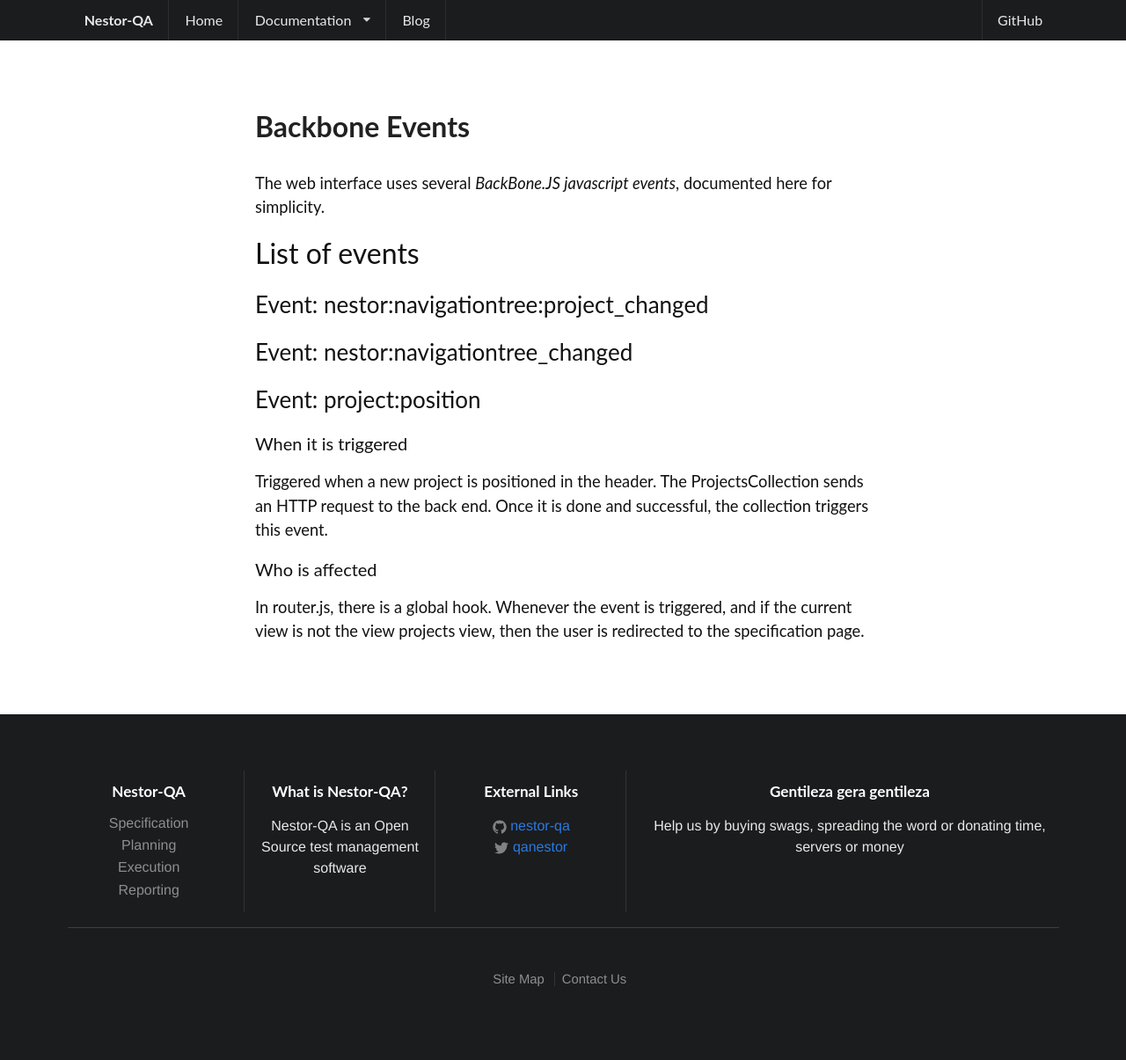
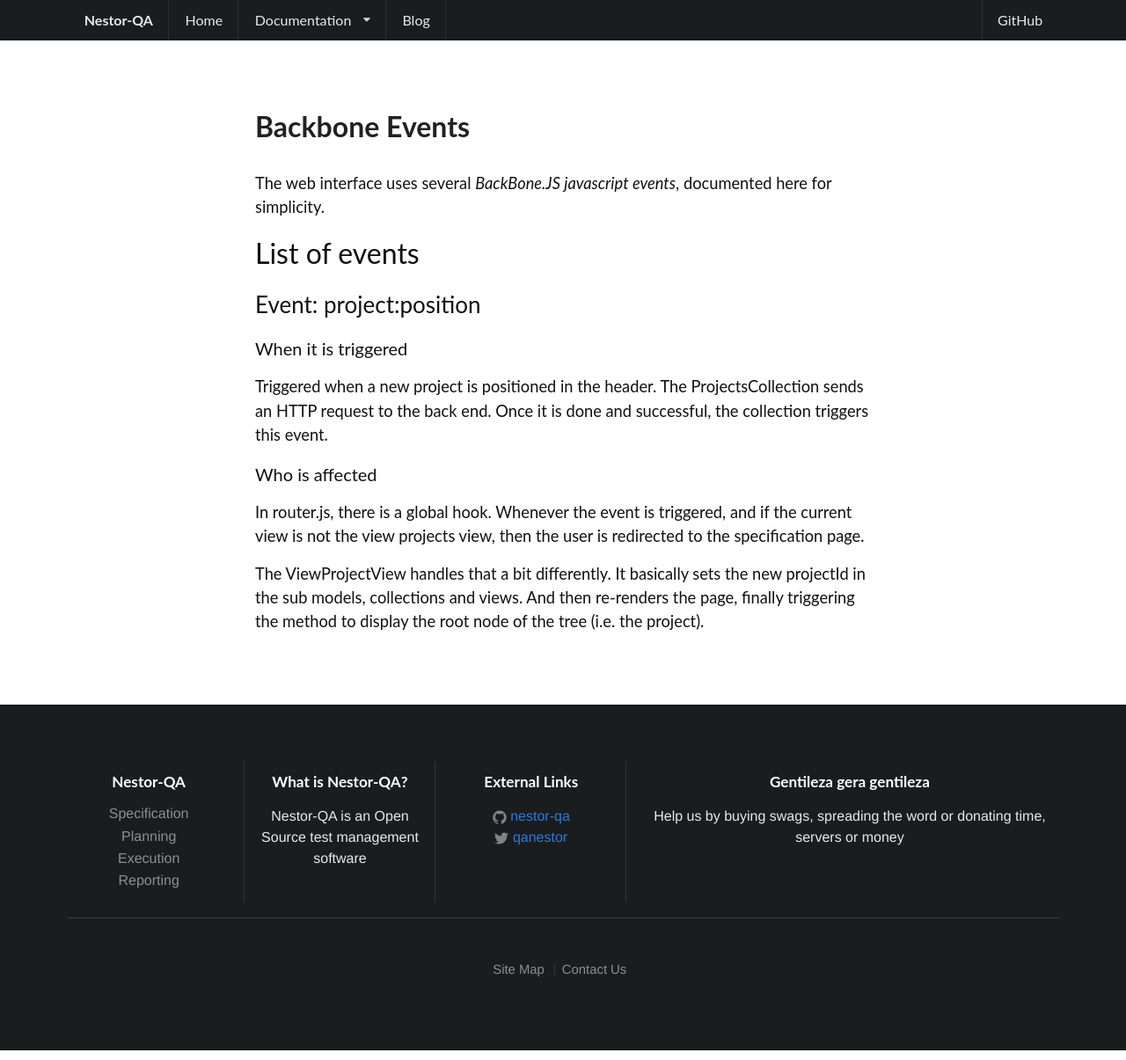
Before and after one commit to nestor-qa/nestor-qa.github.io, a Jekyll site: the page built from documentation/for-developers/backbone-events.md, in a window 1280 px wide and 1205 px high. Shown: the whole window at 88% size. Built offline with Jekyll 4.4.1, drawn with Linux system fonts in a browser that asks for light colours.

Commit message:
Removing unused events

```diff
--- a/documentation/for-developers/backbone-events.md
+++ b/documentation/for-developers/backbone-events.md
@@ -7,10 +7,6 @@ The web interface uses several _BackBone.JS javascript events_, documented here
 simplicity.
 
 ## List of events
-
-### Event: nestor:navigationtree:project_changed
-
-### Event: nestor:navigationtree_changed
 
 ### Event: project:position
 
@@ -25,3 +21,7 @@ this event.
 In router.js, there is a global hook. Whenever the event is triggered, and if the
 current view is not the view projects view, then the user is redirected to the
 specification page.
+
+The ViewProjectView handles that a bit differently. It basically sets the new projectId
+in the sub models, collections and views. And then re-renders the page, finally triggering
+the method to display the root node of the tree (i.e. the project).
```
